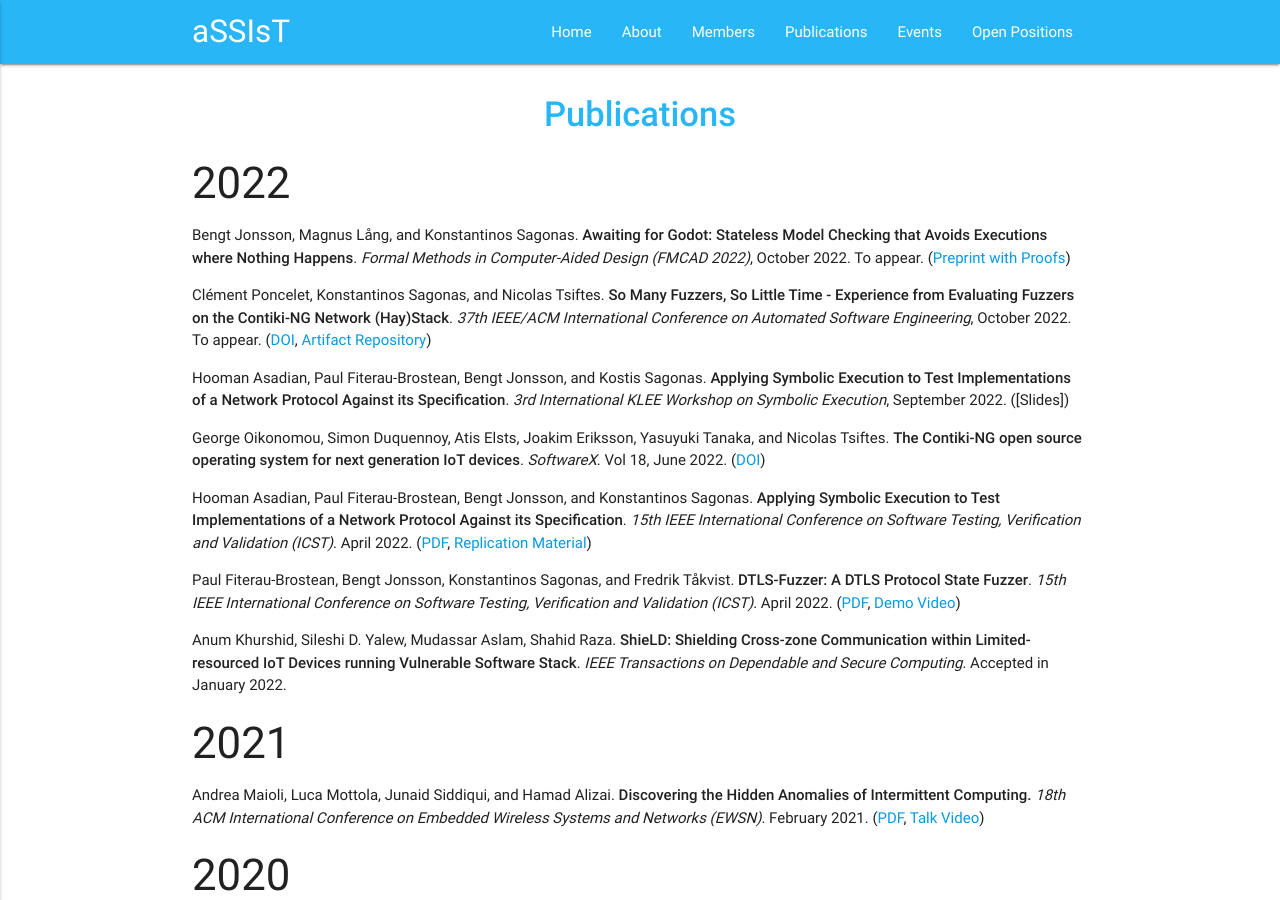
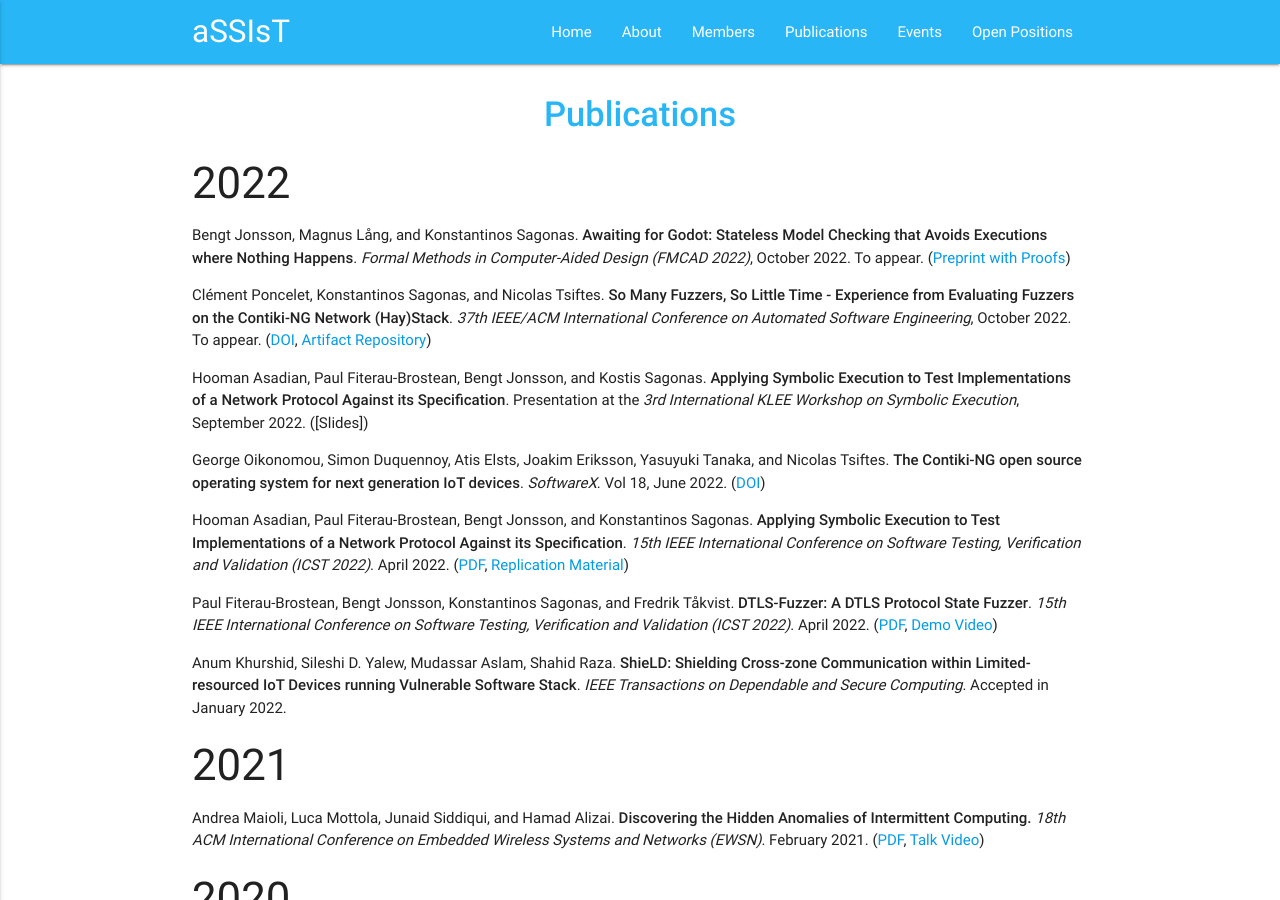
Before and after one commit to assist-project/assist-project.github.io, a Jekyll site: the page built from 03-publications.md, in a window 1280 px wide and 900 px high. Built offline with Jekyll 4.4.1, drawn with Linux system fonts in a browser that asks for light colours.

Commit message:
Some cleanups

```diff
--- a/03-publications.md
+++ b/03-publications.md
@@ -12,15 +12,15 @@ permalink: /publications/
 
   [So-Many-Fuzzers-Artifact]: https://github.com/assist-project/so-many-fuzzers-artifact
 
-- Hooman Asadian, Paul Fiterau-Brostean, Bengt Jonsson, and Kostis Sagonas. **Applying Symbolic Execution to Test Implementations of a Network Protocol Against its Specification**. _3rd International KLEE Workshop on Symbolic Execution_, September 2022. ([Slides])
+- Hooman Asadian, Paul Fiterau-Brostean, Bengt Jonsson, and Kostis Sagonas. **Applying Symbolic Execution to Test Implementations of a Network Protocol Against its Specification**. Presentation at the _3rd International KLEE Workshop on Symbolic Execution_, September 2022. ([Slides])
 
 - George Oikonomou, Simon Duquennoy, Atis Elsts, Joakim Eriksson, Yasuyuki Tanaka, and Nicolas Tsiftes. **The Contiki-NG open source operating system for next generation IoT devices**. _SoftwareX_. Vol 18, June 2022. ([DOI](https://doi.org/10.1016/j.softx.2022.101089))
 
-- Hooman Asadian, Paul Fiterau-Brostean, Bengt Jonsson, and Konstantinos Sagonas. **Applying Symbolic Execution to Test Implementations of a Network Protocol Against its Specification**. _15th IEEE International Conference on Software Testing, Verification and Validation (ICST)_. April 2022. ([PDF](papers/ApplyingSymExec@ICST-22.pdf), [Replication Material][ICST-22-replication-material])
+- Hooman Asadian, Paul Fiterau-Brostean, Bengt Jonsson, and Konstantinos Sagonas. **Applying Symbolic Execution to Test Implementations of a Network Protocol Against its Specification**. _15th IEEE International Conference on Software Testing, Verification and Validation (ICST 2022)_. April 2022. ([PDF](papers/ApplyingSymExec@ICST-22.pdf), [Replication Material][ICST-22-replication-material])
 
   [ICST-22-replication-material]: https://doi.org/10.5281/zenodo.5929867
 
-- Paul Fiterau-Brostean, Bengt Jonsson, Konstantinos Sagonas, and Fredrik Tåkvist. **DTLS-Fuzzer: A DTLS Protocol State Fuzzer**. _15th IEEE International Conference on Software Testing, Verification and Validation (ICST)_. April 2022. ([PDF](papers/DTLS-Fuzzer@ICST-22.pdf), [Demo Video][DemoVideo@ICST22])
+- Paul Fiterau-Brostean, Bengt Jonsson, Konstantinos Sagonas, and Fredrik Tåkvist. **DTLS-Fuzzer: A DTLS Protocol State Fuzzer**. _15th IEEE International Conference on Software Testing, Verification and Validation (ICST 2022)_. April 2022. ([PDF](papers/DTLS-Fuzzer@ICST-22.pdf), [Demo Video][DemoVideo@ICST22])
 
   [DemoVideo@ICST22]: https://youtu.be/KtEpwYC-f9M
 
```
